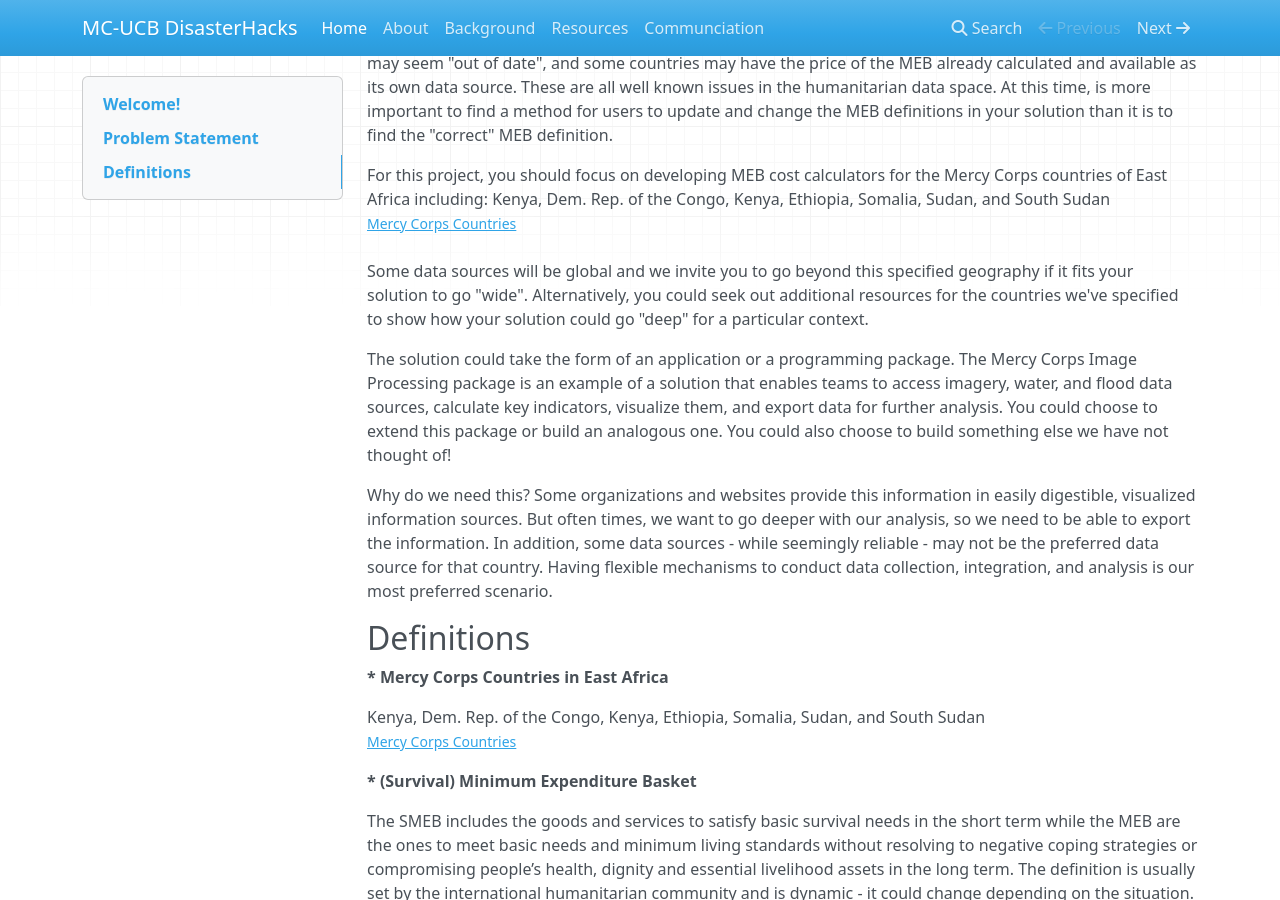
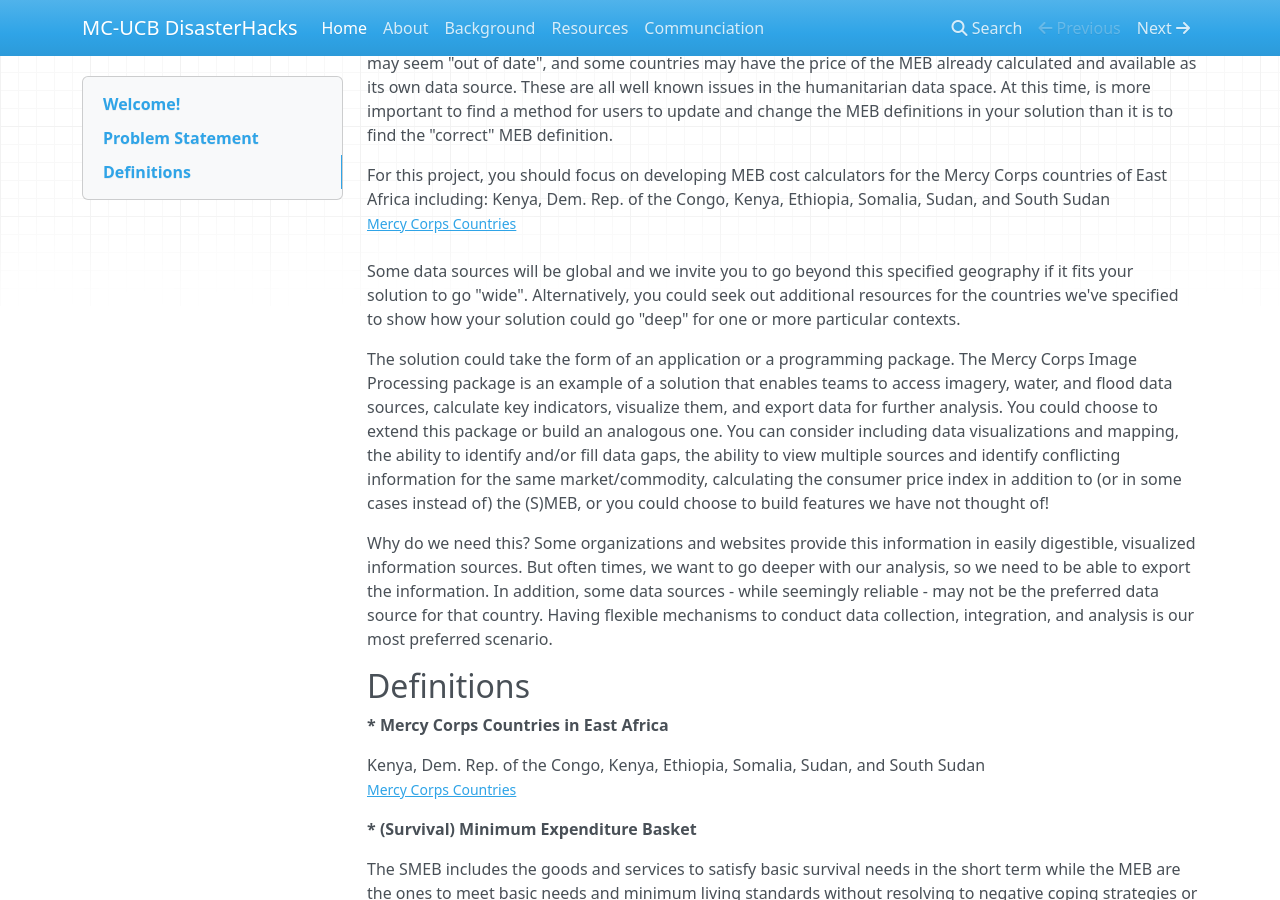
Before and after one commit to mc-t4d/ucb_datachallenge, an MkDocs documentation site: the page built from docs/index.md, in a window 1280 px wide and 900 px high, scrolled down 592 px. Built offline with MkDocs 1.6.1, drawn with Linux system fonts in a browser that asks for light colours; nearby versions of some CDN libraries.

Commit message:
updated data sources

```diff
--- a/docs/index.md
+++ b/docs/index.md
@@ -11,12 +11,13 @@ Mercy Corps uses Cash and Voucher assistance throughout our programming to ensur
 Mercy Corps seeks a solution that helps us streamline access to key data sources and calculate the cost of the MEB. The solution should enable streamlined access to APIs or data scrapers, integration of multiple data sources, and calculation of SMEB costs for sub-national administrative areas in each country based on the available data. You may not be able to calculate the MEB or SMEB for all areas at all times, the MEB definition may seem "out of date", and some countries may have the price of the MEB already calculated and available as its own data source. These are all well known issues in the humanitarian data space. At this time, is more important to find a method for users to update and change the MEB definitions in your solution than it is to find the "correct" MEB definition.
 
 For this project, you should focus on developing MEB cost calculators for the Mercy Corps countries of East Africa including: Kenya, Dem. Rep. of the Congo, Kenya, Ethiopia, Somalia, Sudan, and South Sudan <br><small>[Mercy Corps Countries](https://www.mercycorps.org/where-we-work)</small><br><br>
-Some data sources will be global and we invite you to go beyond this specified geography if it fits your solution to go "wide". Alternatively, you could seek out additional resources for the countries we've specified to show how your solution could go "deep" for a particular context.
+Some data sources will be global and we invite you to go beyond this specified geography if it fits your solution to go "wide". Alternatively, you could seek out additional resources for the countries we've specified to show how your solution could go "deep" for one or more particular contexts.
 
-The solution could take the form of an application or a programming package. The Mercy Corps Image Processing package is an example of a solution that enables teams to access imagery, water, and flood data sources, calculate key indicators, visualize them, and export data for further analysis. You could choose to extend this package or build an analogous one. You could also choose to build something else we have not thought of!
+The solution could take the form of an application or a programming package. The Mercy Corps Image Processing package is an example of a solution that enables teams to access imagery, water, and flood data sources, calculate key indicators, visualize them, and export data for further analysis. You could choose to extend this package or build an analogous one. You can consider including data visualizations and mapping, the ability to identify and/or fill data gaps, the ability to view multiple sources and identify conflicting information for the same market/commodity, calculating the consumer price index in addition to (or in some cases instead of) the (S)MEB, or you could choose to build features we have not thought of!
 
 Why do we need this?
 Some organizations and websites provide this information in easily digestible, visualized information sources. But often times, we want to go deeper with our analysis, so we need to be able to export the information. In addition, some data sources - while seemingly reliable - may not be the preferred data source for that country. Having flexible mechanisms to conduct data collection, integration, and analysis is our most preferred scenario.
+
 
 ## Definitions
 
```
Also changed, not shown: docs/data.md (+2 -1 lines).
